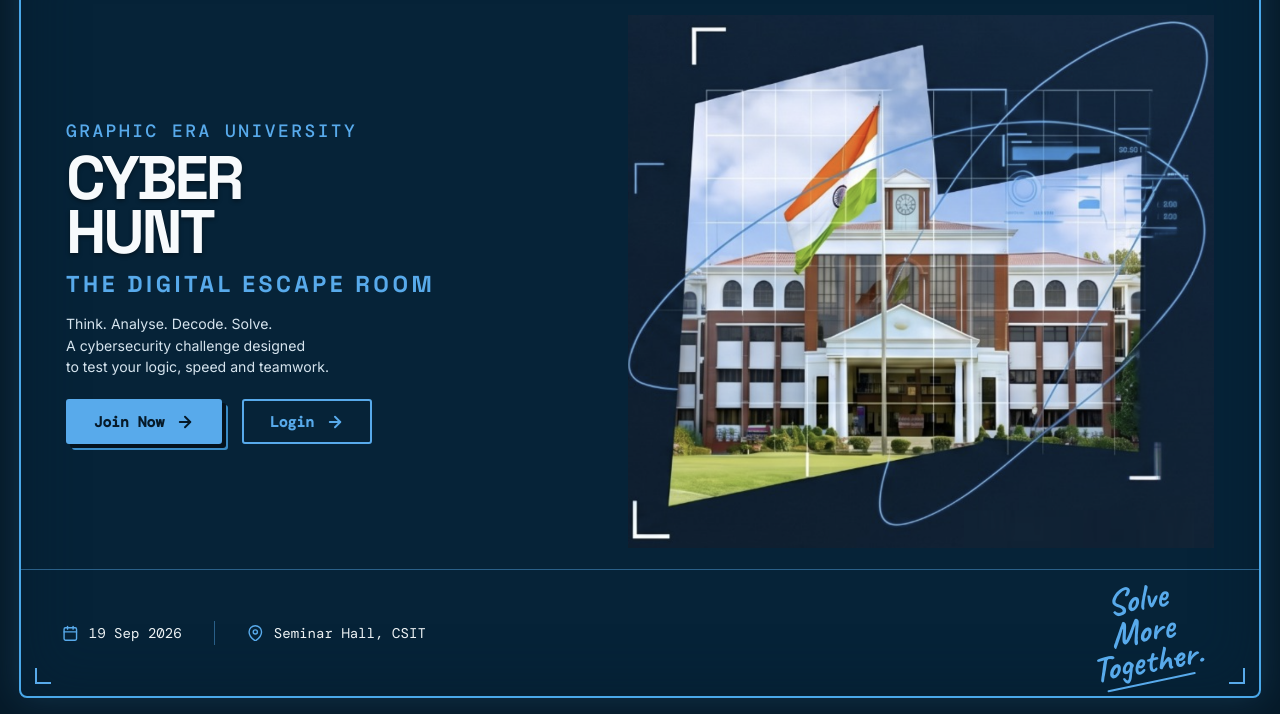
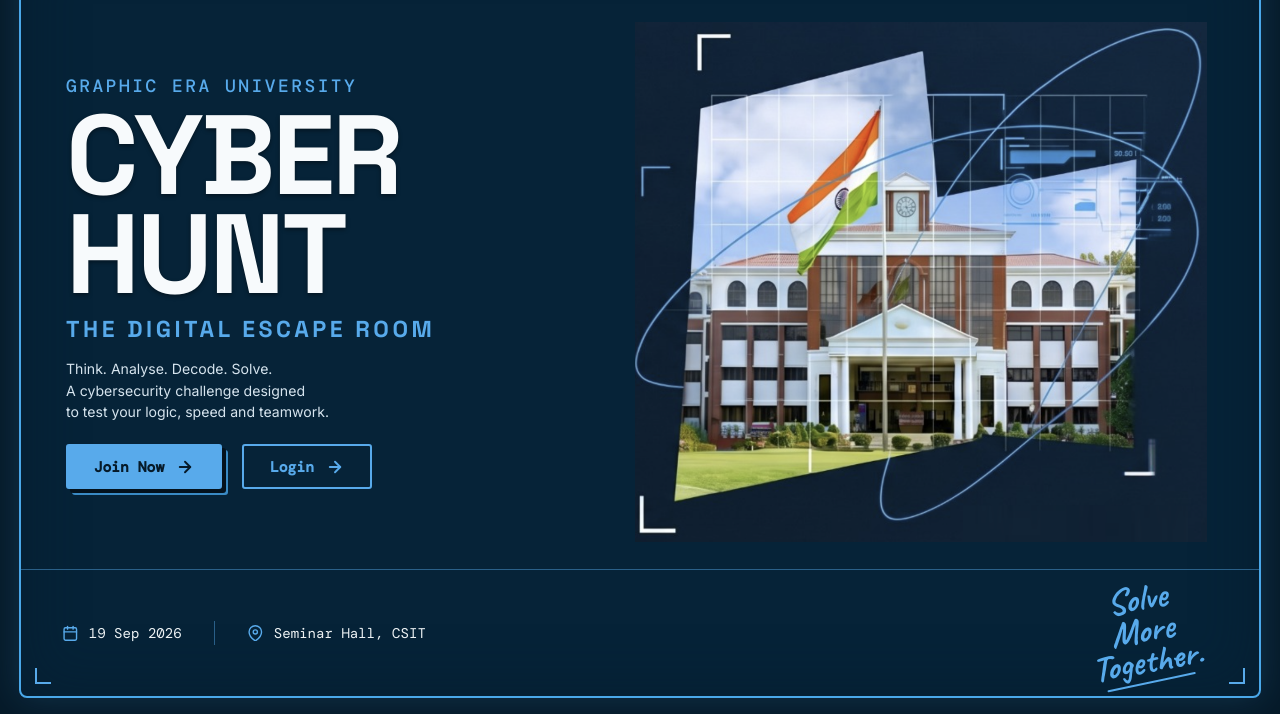
Before and after one commit to Anmol-Gupta2007/Cyber-Hunt-Participant-Frontend, a website: page index.html in a window 1280 px wide. Shown: the part 86-800 px from the top of the page. Drawn offline with nearby package versions, Linux system fonts and the light colour scheme.

Commit message:
Update index.html

```diff
--- a/index.html
+++ b/index.html
@@ -223,7 +223,7 @@
 
     .hero-title {
       font-family: 'Space Grotesk', sans-serif;
-      font-size: clamp(60px, 4.8vw, 140px);
+      font-size: clamp(80px, 8.8vw, 140px);
       line-height: 0.88;
       font-weight: 800;
       letter-spacing: -3px;
@@ -323,7 +323,7 @@
       position: relative;
       width: 100%;
       /* Increased from 560px to 750px (and increased the vw percentage) */
-      max-width: clamp(500px, 65vw, 890px);
+      max-width: clamp(500px, 60vw, 890px);
       display: flex;
       align-items: center;
       justify-content: center;
@@ -333,7 +333,7 @@
       width: 100%;
       height: auto;
       /* Increased from 490px to 700px */
-      max-height: clamp(450px, 70vh, 850px);
+      max-height: clamp(450px, 65vh, 850px);
       object-fit: contain;
       display: block;
       transition: transform 0.3s cubic-bezier(0.16, 1, 0.3, 1);
```
